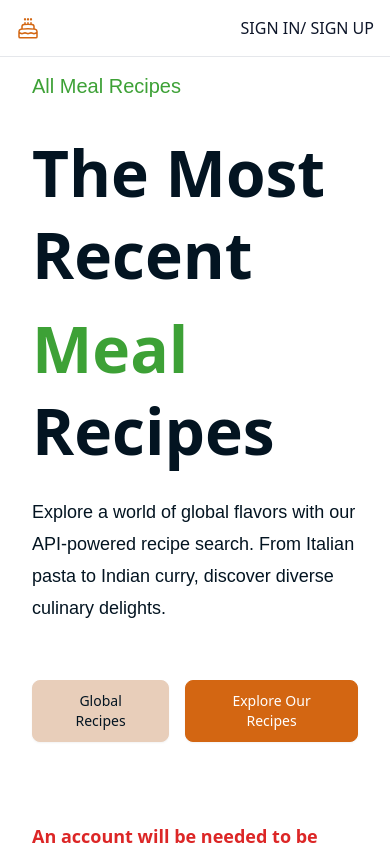
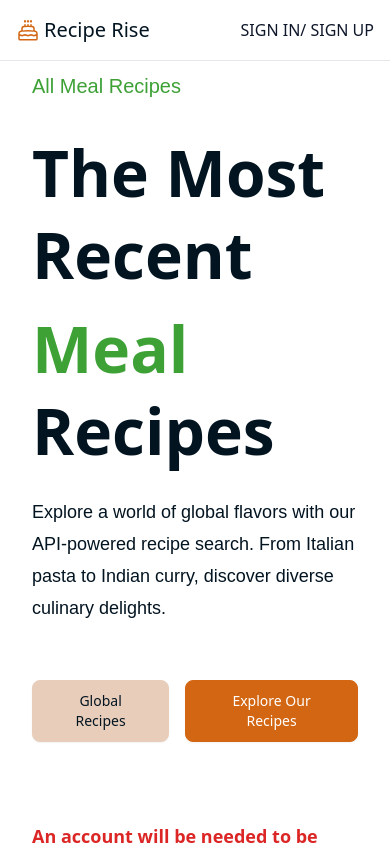
Before and after one commit to Eclarkhalid/recipe-rise-final, a React (Vite) app in the folder client/: page / in a window 390 px wide. Shown: the top 845 px of the page. Built offline with nearby package versions, Linux system fonts and the light colour scheme; no server answers; a web font is replaced by a local one.

Commit message:
updating header

```diff
--- a/client/src/components/Header.jsx
+++ b/client/src/components/Header.jsx
@@ -87,7 +87,7 @@ const Header = () => {
                   <svg xmlns="http://www.w3.org/2000/svg" fill="none" viewBox="0 0 24 24" stroke-width="1.5" stroke="currentColor" class="w-6 h-6 text-primary">
                     <path stroke-linecap="round" stroke-linejoin="round" d="M12 8.25v-1.5m0 1.5c-1.355 0-2.697.056-4.024.166C6.845 8.51 6 9.473 6 10.608v2.513m6-4.87c1.355 0 2.697.055 4.024.165C17.155 8.51 18 9.473 18 10.608v2.513m-3-4.87v-1.5m-6 1.5v-1.5m12 9.75l-1.5.75a3.354 3.354 0 01-3 0 3.354 3.354 0 00-3 0 3.354 3.354 0 01-3 0 3.354 3.354 0 00-3 0 3.354 3.354 0 01-3 0L3 16.5m15-3.38a48.474 48.474 0 00-6-.37c-2.032 0-4.034.125-6 .37m12 0c.39.049.777.102 1.163.16 1.07.16 1.837 1.094 1.837 2.175v5.17c0 .62-.504 1.124-1.125 1.124H4.125A1.125 1.125 0 013 20.625v-5.17c0-1.08.768-2.014 1.837-2.174A47.78 47.78 0 016 13.12M12.265 3.11a.375.375 0 11-.53 0L12 2.845l.265.265zm-3 0a.375.375 0 11-.53 0L9 2.845l.265.265zm6 0a.375.375 0 11-.53 0L15 2.845l.265.265z" />
                   </svg>
-                  <span className="text-text hidden md:flex lg:flex">Recipe Rise</span>
+                  <span className="text-text  md:flex lg:flex">Recipe Rise</span>
                 </h1>
               </Link>
               <div className="uppercase space-x-4">
@@ -115,7 +115,7 @@ const Header = () => {
               <svg xmlns="http://www.w3.org/2000/svg" fill="none" viewBox="0 0 24 24" stroke-width="1.5" stroke="currentColor" class="w-6 h-6 text-primary">
                 <path stroke-linecap="round" stroke-linejoin="round" d="M12 8.25v-1.5m0 1.5c-1.355 0-2.697.056-4.024.166C6.845 8.51 6 9.473 6 10.608v2.513m6-4.87c1.355 0 2.697.055 4.024.165C17.155 8.51 18 9.473 18 10.608v2.513m-3-4.87v-1.5m-6 1.5v-1.5m12 9.75l-1.5.75a3.354 3.354 0 01-3 0 3.354 3.354 0 00-3 0 3.354 3.354 0 01-3 0 3.354 3.354 0 00-3 0 3.354 3.354 0 01-3 0L3 16.5m15-3.38a48.474 48.474 0 00-6-.37c-2.032 0-4.034.125-6 .37m12 0c.39.049.777.102 1.163.16 1.07.16 1.837 1.094 1.837 2.175v5.17c0 .62-.504 1.124-1.125 1.124H4.125A1.125 1.125 0 013 20.625v-5.17c0-1.08.768-2.014 1.837-2.174A47.78 47.78 0 016 13.12M12.265 3.11a.375.375 0 11-.53 0L12 2.845l.265.265zm-3 0a.375.375 0 11-.53 0L9 2.845l.265.265zm6 0a.375.375 0 11-.53 0L15 2.845l.265.265z" />
               </svg>
-
+              <span className="text-text  md:flex lg:flex">Recipe Rise</span>
             </h1>
           </Link>
           {username && (
```
